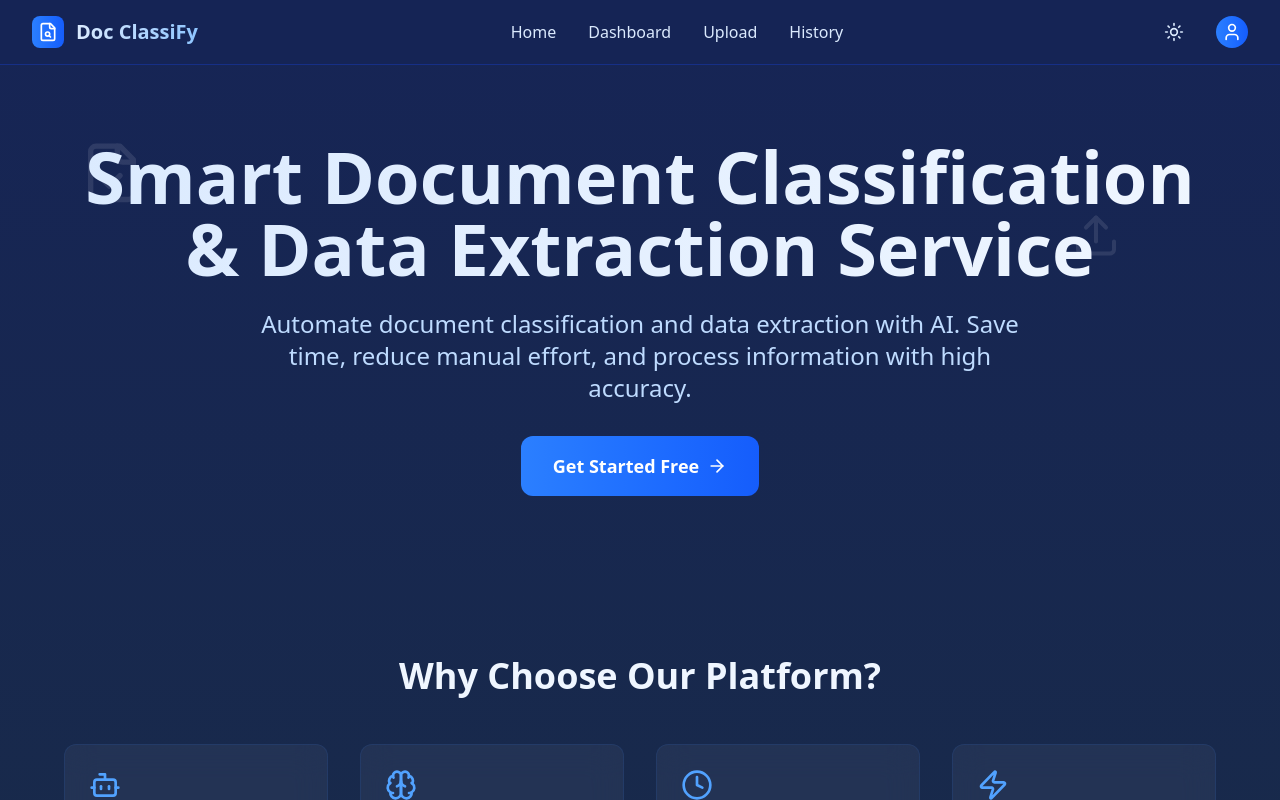
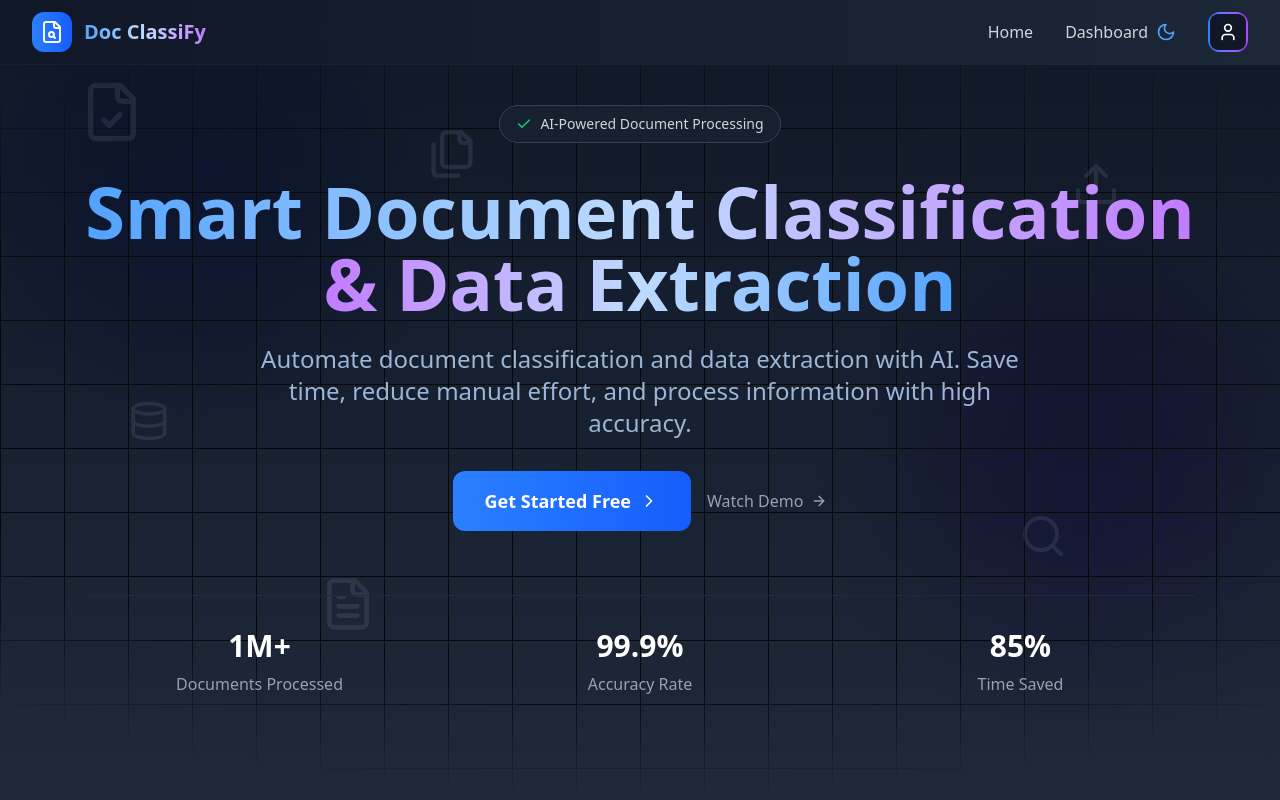
Before and after one commit to SimpleCyber/Document-Classification, a React (Vite) app in the folder Frontend/: page / in a window 1280 px wide. Both pictures are taken after a click on the button 1174 px from the left and 32 px from the top of the page. Shown: the top 800 px of the page. Built offline with nearby package versions, Linux system fonts and the light colour scheme.

Commit message:
#6 deploy the frontend and uploading backend

```diff
--- a/Frontend/src/components/Features.tsx
+++ b/Frontend/src/components/Features.tsx
@@ -1,57 +1,90 @@
-import { Brain, Bot, Clock, Zap } from "lucide-react"
-import { motion } from "framer-motion"
+import { Brain, Bot, Clock, Zap, ArrowRight } from "lucide-react";
+import { Link } from "react-router-dom";
 
 const features = [
   {
-    icon: <Bot className="w-8 h-8 text-blue-400" />,
+    icon: Bot,
     title: "AI-Powered Summarization",
     description: "Extract key insights instantly using advanced AI models",
   },
   {
-    icon: <Brain className="w-8 h-8 text-blue-400" />,
+    icon: Brain,
     title: "Data Classification & Extraction",
     description: "Accurately categorize documents and extract essential details",
   },
   {
-    icon: <Clock className="w-8 h-8 text-blue-400" />,
+    icon: Clock,
     title: "Time Savings",
     description: "Reduce manual processing time by up to 90% with automated workflows",
   },
   {
-    icon: <Zap className="w-8 h-8 text-blue-400" />,
+    icon: Zap,
     title: "Fast & Efficient",
     description: "Process large volumes of data in seconds with high accuracy",
   },
-]
+];
 
 export default function Features() {
   return (
-    <section className="py-20 px-4">
-      <div className="max-w-6xl mx-auto">
-        <motion.h2
-          className="text-4xl font-bold text-center mb-12 text-blue-50"
-          initial={{ opacity: 0, y: 20 }}
-          animate={{ opacity: 1, y: 0 }}
-          transition={{ duration: 0.8 }}
-        >
-          Why Choose Our Platform?
-        </motion.h2>
+    <section className="py-10 px-4 relative overflow-hidden">
+      {/* Background Elements */}
+      <div className="absolute top-0 left-0 w-96 h-96 bg-purple-500 rounded-full mix-blend-multiply filter blur-3xl opacity-5 animate-pulse" />
+      <div className="absolute bottom-0 right-0 w-96 h-96 bg-blue-500 rounded-full mix-blend-multiply filter blur-3xl opacity-5 animate-pulse delay-1000" />
+
+      <div className="max-w-6xl mx-auto relative">
+        {/* Section Header */}
+        <div className="text-center mb-16 space-y-4">
+
+          <h2 className="text-4xl md:text-5xl font-bold bg-clip-text text-transparent bg-gradient-to-r from-blue-400 via-blue-200 to-purple-400">
+            Why Choose Our Platform?
+          </h2>
+        </div>
+
+        {/* Features Grid */}
         <div className="grid grid-cols-1 md:grid-cols-2 lg:grid-cols-4 gap-8">
-          {features.map((feature, index) => (
-            <motion.div
-              key={index}
-              className="p-6 rounded-xl backdrop-blur-lg bg-white/5 border border-blue-500/10 hover:border-blue-500/30 transition-all duration-300"
-              initial={{ opacity: 0, y: 20 }}
-              animate={{ opacity: 1, y: 0 }}
-              transition={{ duration: 0.8, delay: index * 0.1 }}
-            >
-              <div className="mb-4">{feature.icon}</div>
-              <h3 className="text-xl font-semibold mb-2 text-blue-100">{feature.title}</h3>
-              <p className="text-blue-200">{feature.description}</p>
-            </motion.div>
-          ))}
+          {features.map((feature, index) => {
+            const Icon = feature.icon;
+            return (
+              <div
+                key={index}
+                className="group relative p-6 rounded-xl backdrop-blur-lg bg-gradient-to-b from-gray-800/50 to-gray-900/50 border border-gray-800 hover:border-gray-700 transition-all duration-300"
+              >
+                {/* Icon Container */}
+                <div className="mb-4 relative">
+                  <div className="w-12 h-12 rounded-lg bg-gradient-to-r from-blue-500 to-purple-500 p-0.5 transform group-hover:scale-105 transition-all duration-200">
+                    <div className="w-full h-full rounded-lg bg-gray-900 flex items-center justify-center">
+                      <Icon className="w-6 h-6 text-blue-400 group-hover:text-blue-300 transition-colors" />
+                    </div>
+                  </div>
+                </div>
+
+                {/* Content */}
+                <h3 className="text-xl font-semibold mb-3 text-white group-hover:text-blue-200 transition-colors">
+                  {feature.title}
+                </h3>
+                <p className="text-gray-400 mb-4 group-hover:text-gray-300 transition-colors">
+                  {feature.description}
+                </p>
+
+
+                {/* Hover Gradient Border */}
+                <div className="absolute inset-0 rounded-xl bg-gradient-to-r from-blue-500/20 to-purple-500/20 opacity-0 group-hover:opacity-100 transition-opacity duration-300 -z-10" />
+                </div>
+              )})}
+
+        </div>
+
+        {/* Call to Action */}
+        <div className="mt-16 text-center">
+          <Link
+            to="/demo"
+            className="inline-flex items-center gap-2 px-6 py-3 rounded-lg bg-gradient-to-r from-blue-500 to-purple-500 text-white font-semibold hover:from-blue-600 hover:to-purple-600 transition-all duration-200 group"
+          >
+            Try it for free
+            <ArrowRight className="w-4 h-4 group-hover:translate-x-1 transition-transform" />
+          </Link>
         </div>
       </div>
     </section>
-  )
+  );
 }
--- a/Frontend/src/components/Header.tsx
+++ b/Frontend/src/components/Header.tsx
@@ -7,6 +7,7 @@ import {
   Sun,
   User,
   X,
+  ChevronRight,
 } from "lucide-react";
 import { useState } from "react";
 import { Link } from "react-router-dom";
@@ -24,30 +25,34 @@ export function Header({ isDarkMode, setIsDarkMode }: HeaderProps) {
     setIsMenuOpen(false);
   };
 
+  const navItems = ["Home", "Dashboard"];
+
   return (
-    <header className="fixed w-full top-0 z-50 backdrop-blur-lg bg-blue-950/80 border-b border-blue-800/50">
+    <header className="fixed w-full top-0 z-50 backdrop-blur-xl bg-gradient-to-r from-gray-900/90 to-gray-800/90 border-b border-gray-800/50">
       <div className="max-w-7xl mx-auto px-4 sm:px-6 lg:px-8">
         <div className="flex justify-between items-center h-16">
           {/* Logo */}
-          <div className="flex items-center space-x-3">
-            <div className="w-8 h-8 rounded-lg bg-gradient-to-r from-blue-500 to-blue-600 flex items-center justify-center">
-              <FileSearch2 className="w-5 h-5 text-white" />
+          <Link to="/" className="flex items-center space-x-3 group">
+            <div className="w-10 h-10 rounded-xl bg-gradient-to-r from-blue-500 to-blue-600 flex items-center justify-center transform group-hover:scale-105 transition-all duration-200">
+              <FileSearch2 className="w-6 h-6 text-white" />
             </div>
-            <span className="text-xl font-bold bg-clip-text text-transparent bg-gradient-to-r from-blue-100 to-blue-300">
+            <span className="text-xl font-bold bg-clip-text text-transparent bg-gradient-to-r from-blue-400 via-blue-200 to-purple-400">
               Doc ClassiFy
             </span>
-          </div>
+          </Link>
 
           {/* Desktop Navigation */}
-          <nav className="hidden md:flex items-center space-x-8">
-            {["Home", "Dashboard", "Upload", "History"].map((item) => (
+          <nav className="hidden md:flex items-center space-x-8 ml-auto">
+            {navItems.map((item) => (
               <Link
                 key={item}
                 to={`${item === "Home" ? "/" : `/${item.toLowerCase()}`}`}
-                className="text-blue-100 hover:text-white transition-colors duration-200 relative group"
+                className="relative group py-2"
               >
-                {item}
-                <span className="absolute bottom-0 left-0 w-full h-0.5 bg-blue-500 transform scale-x-0 group-hover:scale-x-100 transition-transform duration-200" />
+                <span className="text-gray-300 group-hover:text-white transition-colors duration-200">
+                  {item}
+                </span>
+                <span className="absolute bottom-0 left-0 w-full h-0.5 bg-gradient-to-r from-blue-500 to-purple-500 transform scale-x-0 group-hover:scale-x-100 transition-transform duration-300 ease-out" />
               </Link>
             ))}
           </nav>
@@ -56,13 +61,15 @@ export function Header({ isDarkMode, setIsDarkMode }: HeaderProps) {
           <div className="hidden md:flex items-center space-x-6">
             {/* Theme Toggle */}
             <button
-              onClick={() => setIsDarkMode(true)}
-              className="p-2 rounded-lg hover:bg-blue-800/50 transition-colors duration-200"
+              onClick={() => setIsDarkMode(!isDarkMode)}
+              className="p-2 rounded-lg hover:bg-gray-800/50 transition-all duration-200 hover:scale-105"
+              aria-label="Toggle theme"
+
             >
               {isDarkMode ? (
-                <Sun className="w-5 h-5 text-blue-100" />
+                <Sun className="w-5 h-5 text-yellow-400" />
               ) : (
-                <Moon className="w-5 h-5 text-blue-100" />
+                <Moon className="w-5 h-5 text-blue-400" />
               )}
             </button>
 
@@ -70,14 +77,16 @@ export function Header({ isDarkMode, setIsDarkMode }: HeaderProps) {
             <div className="relative">
               <button
                 onClick={() => setIsProfileOpen(!isProfileOpen)}
-                className="w-8 h-8 rounded-full bg-gradient-to-r from-blue-500 to-blue-600 flex items-center justify-center"
+                className="w-10 h-10 rounded-xl bg-gradient-to-r from-blue-500 to-purple-500 p-0.5 transform hover:scale-105 transition-all duration-200"
               >
-                <User className="w-5 h-5 text-white" />
+                <div className="w-full h-full rounded-lg bg-gray-900 flex items-center justify-center">
+                  <User className="w-5 h-5 text-white" />
+                </div>
               </button>
 
               {/* Profile Dropdown */}
               {isProfileOpen && (
-                <div className="absolute right-0 mt-2 w-48 rounded-lg bg-blue-900 border border-blue-800/50 shadow-lg py-1">
+                <div className="absolute right-0 mt-2 w-56 rounded-xl bg-gradient-to-b from-gray-900 to-gray-800 border border-gray-800/50 shadow-lg overflow-hidden">
                   {[
                     { label: "Profile", icon: User },
                     { label: "Settings", icon: Settings },
@@ -86,10 +95,11 @@ export function Header({ isDarkMode, setIsDarkMode }: HeaderProps) {
                     <Link
                       key={label}
                       to={`/${label.toLowerCase()}`}
-                      className="flex items-center px-4 py-2 text-sm text-blue-100 hover:bg-blue-800/50"
+                      className="flex items-center px-4 py-3 text-gray-300 hover:text-white hover:bg-gray-800/50 group"
                     >
-                      <Icon className="w-4 h-4 mr-2" />
+                      <Icon className="w-4 h-4 mr-3" />
                       {label}
+                      <ChevronRight className="w-4 h-4 ml-auto opacity-0 group-hover:opacity-100 transform group-hover:translate-x-1 transition-all" />
                     </Link>
                   ))}
                 </div>
@@ -100,12 +110,12 @@ export function Header({ isDarkMode, setIsDarkMode }: HeaderProps) {
           {/* Mobile Menu Button */}
           <button
             onClick={() => setIsMenuOpen(!isMenuOpen)}
-            className="md:hidden p-2 rounded-lg hover:bg-blue-800/50 transition-colors duration-200"
+            className="md:hidden p-2 rounded-lg hover:bg-gray-800/50 transition-all duration-200"
           >
             {isMenuOpen ? (
-              <X className="w-6 h-6 text-blue-100" />
+              <X className="w-6 h-6 text-gray-300" />
             ) : (
-              <Menu className="w-6 h-6 text-blue-100" />
+              <Menu className="w-6 h-6 text-gray-300" />
             )}
           </button>
         </div>
@@ -113,20 +123,21 @@ export function Header({ isDarkMode, setIsDarkMode }: HeaderProps) {
 
       {/* Mobile Menu */}
       {isMenuOpen && (
-        <div className="z-50 md:hidden fixed inset-0 top-16 bg-blue-950 backdrop-blur-lg">
-          <nav className="px-4 py-6 space-y-6 bg-blue-950 min-h-screen">
-            {["Home", "Dashboard", "Upload", "History"].map((item) => (
+        <div className="md:hidden fixed inset-0 top-16 bg-gradient-to-b from-gray-900 to-gray-800 backdrop-blur-xl">
+          <nav className="px-4 py-6 space-y-1">
+            {navItems.map((item) => (
               <Link
                 key={item}
                 to={`${item === "Home" ? "/" : `/${item.toLowerCase()}`}`}
-                className="block text-lg text-blue-100 hover:text-white transition-colors duration-200"
+                className="flex items-center px-4 py-3 text-gray-300 hover:text-white hover:bg-gray-800/50 rounded-lg group"
                 onClick={handleMenuClose}
               >
                 {item}
+                <ChevronRight className="w-4 h-4 ml-auto opacity-0 group-hover:opacity-100 transform group-hover:translate-x-1 transition-all" />
               </Link>
             ))}
-            <hr className="border-blue-800/50" />
-            <div className="space-y-6">
+            <hr className="border-gray-800/50 my-4" />
+            <div className="space-y-1">
               {[
                 { label: "Profile", icon: User },
                 { label: "Settings", icon: Settings },
@@ -135,11 +146,12 @@ export function Header({ isDarkMode, setIsDarkMode }: HeaderProps) {
                 <Link
                   key={label}
                   to={`/${label.toLowerCase()}`}
-                  className="flex items-center text-blue-100 hover:text-white"
+                  className="flex items-center px-4 py-3 text-gray-300 hover:text-white hover:bg-gray-800/50 rounded-lg group"
                   onClick={handleMenuClose}
                 >
                   <Icon className="w-5 h-5 mr-3" />
                   {label}
+                  <ChevronRight className="w-4 h-4 ml-auto opacity-0 group-hover:opacity-100 transform group-hover:translate-x-1 transition-all" />
                 </Link>
               ))}
             </div>
--- a/Frontend/src/components/Hero.tsx
+++ b/Frontend/src/components/Hero.tsx
@@ -1,62 +1,109 @@
-import { ArrowRight, FileCheck, Upload } from "lucide-react"
-import { Link } from "react-router-dom"
-import { motion } from "framer-motion"
+import {
+  ArrowRight,
+  FileCheck,
+  Upload,
+  FileText,
+  Files,
+  Search,
+  Check,
+  ChevronRight,
+  Database,
+} from "lucide-react";
+import { Link } from "react-router-dom";
 
-export default function Hero() {
+const Hero = () => {
+  const floatingIcons = [
+    { Icon: FileCheck, size: 64, className: "top-20 left-20", delay: 0 },
+    { Icon: Upload, size: 48, className: "top-40 right-40", delay: 1 },
+    { Icon: FileText, size: 56, className: "bottom-42 left-1/4", delay: 0.5 },
+    { Icon: Files, size: 52, className: "top-32 left-1/3", delay: 1.5 },
+    { Icon: Search, size: 48, className: "bottom-60 right-1/6 ", delay: 2 },
+    { Icon: Database, size: 42, className: "top-1/2 left-32", delay: 0.8 },
+  ];
+
   return (
-    <section className="relative flex items-center justify-center px-4 py-20">
-      <motion.div
-        className="absolute inset-0 opacity-10 z-8 mt-15"
-        initial={{ opacity: 0 }}
-        animate={{ opacity: 0.1 }}
-        transition={{ duration: 1 }}
-      >
-        <motion.div
-          className="absolute top-20 left-20"
-          animate={{ y: [0, 10, 0] }}
-          transition={{ repeat: Number.POSITIVE_INFINITY, duration: 3 }}
-        >
-          <FileCheck size={64} />
-        </motion.div>
-        <motion.div
-          className="absolute top-40 right-40"
-          animate={{ y: [0, -10, 0] }}
-          transition={{ repeat: Number.POSITIVE_INFINITY, duration: 3, delay: 1 }}
-        >
-          <Upload size={48} />
-        </motion.div>
-      </motion.div>
-      <div className="max-w-6xl mx-auto text-center z-10 mt-15">
-        <motion.h1
-          className="text-5xl md:text-7xl font-bold mb-6 bg-clip-text text-transparent bg-gradient-to-r from-blue-100 to-blue-50"
-          initial={{ opacity: 0, y: 20 }}
-          animate={{ opacity: 1, y: 0 }}
-          transition={{ duration: 0.8 }}
-        >
-          Smart Document Classification & Data Extraction Service
-        </motion.h1>
-        <motion.p
-          className="text-xl md:text-2xl text-blue-200 mb-8 max-w-3xl mx-auto"
-          initial={{ opacity: 0, y: 20 }}
-          animate={{ opacity: 1, y: 0 }}
-          transition={{ duration: 0.8, delay: 0.2 }}
-        >
-          Automate document classification and data extraction with AI. Save time, reduce manual effort, and process
-          information with high accuracy.
-        </motion.p>
-        <motion.div
-          initial={{ opacity: 0, y: 20 }}
-          animate={{ opacity: 1, y: 0 }}
-          transition={{ duration: 0.8, delay: 0.4 }}
-        >
-          <Link to="/upload">
-            <button className="z-50 px-8 py-4 cursor-pointer text-lg font-semibold rounded-xl bg-gradient-to-r from-blue-500 to-blue-600 hover:from-blue-400 hover:to-blue-500 transition-all duration-300 flex items-center gap-2 mx-auto">
+    <section className="relative min-h-screen flex items-center justify-center px-4 py-20 overflow-hidden bg-gradient-to-b from-gray-900 to-gray-800">
+      {/* Gradient Orbs */}
+      <div className="absolute top-0 left-0 w-96 h-96 bg-blue-500 rounded-full mix-blend-multiply filter blur-3xl opacity-10 animate-pulse" />
+      <div className="absolute top-1/3 right-0 w-96 h-96 bg-purple-500 rounded-full mix-blend-multiply filter blur-3xl opacity-10 animate-pulse delay-1000" />
+
+      {/* Animated Background Grid */}
+      <div className="absolute inset-0 bg-[linear-gradient(to_right,#080808_1px,transparent_1px),linear-gradient(to_bottom,#080808_1px,transparent_1px)] bg-[size:4rem_4rem] [mask-image:radial-gradient(ellipse_80%_50%_at_50%_50%,#000_70%,transparent_100%)]" />
+
+      {/* Floating Icons */}
+      <div className="absolute inset-0 opacity-10">
+        {floatingIcons.map(({ Icon, size, className, delay }, index) => (
+          <div
+            key={index}
+            className={`absolute ${className} animate-float`}
+            style={{
+              animation: `float 3s ease-in-out infinite`,
+              animationDelay: `${delay}s`,
+            }}
+          >
+            <Icon size={size} className="text-blue-200" />
+          </div>
+        ))}
+      </div>
+
+      {/* Main Content */}
+      <div className="max-w-6xl mx-auto text-center z-10 space-y-8">
+        <div className="inline-flex items-center gap-2 px-4 py-2 rounded-full border border-gray-700 bg-gray-800/50 backdrop-blur-sm mb-8 animate-fade-in-up">
+          <Check size={16} className="text-green-400" />
+          <span className="text-sm text-gray-300">
+            AI-Powered Document Processing
+          </span>
+        </div>
+
+        <h1 className="text-5xl md:text-7xl font-bold mb-6 animate-fade-in-up">
+          <span className="bg-clip-text text-transparent bg-gradient-to-r from-blue-400 via-blue-200 to-purple-400">
+            Smart Document Classification
+          </span>
+          <br />
+          <span className="bg-clip-text text-transparent bg-gradient-to-r from-purple-400 via-blue-200 to-blue-400">
+            & Data Extraction
+          </span>
+        </h1>
+
+        <p className="text-xl md:text-2xl text-blue-200/80 mb-8 max-w-3xl mx-auto animate-fade-in-up delay-200">
+          Automate document classification and data extraction with AI. Save
+          time, reduce manual effort, and process information with high
+          accuracy.
+        </p>
+
+        <div className="flex flex-col sm:flex-row gap-4 justify-center items-center animate-fade-in-up delay-300">
+          <Link to="/dashboard">
+            <button className="group px-8 py-4 text-lg font-semibold rounded-xl bg-gradient-to-r from-blue-500 to-blue-600 hover:from-blue-400 hover:to-blue-500 transition-all duration-300 flex items-center gap-2">
               Get Started Free
-              <ArrowRight className="w-5 h-5" />
+              <ChevronRight className="w-5 h-5 group-hover:translate-x-1 transition-transform" />
             </button>
           </Link>
-        </motion.div>
+          <Link
+            to="/demo"
+            className="text-gray-400 hover:text-white transition-colors flex items-center gap-2"
+          >
+            Watch Demo <ArrowRight className="w-4 h-4" />
+          </Link>
+        </div>
+
+        {/* Stats */}
+        <div className="grid grid-cols-2 md:grid-cols-3 gap-8 mt-16 pt-8 border-t border-gray-800 animate-fade-in-up delay-400">
+          {[
+            { label: "Documents Processed", value: "1M+" },
+            { label: "Accuracy Rate", value: "99.9%" },
+            { label: "Time Saved", value: "85%" },
+          ].map((stat, index) => (
+            <div key={index} className="text-center">
+              <div className="text-3xl font-bold text-white mb-2">
+                {stat.value}
+              </div>
+              <div className="text-gray-400">{stat.label}</div>
+            </div>
+          ))}
+        </div>
       </div>
     </section>
-  )
-}
+  );
+};
+
+export default Hero;
```
Also changed, not shown: Frontend/src/components/Process.tsx (+57 -41 lines), 2 other files (tests, documents, lock files or other folders).
